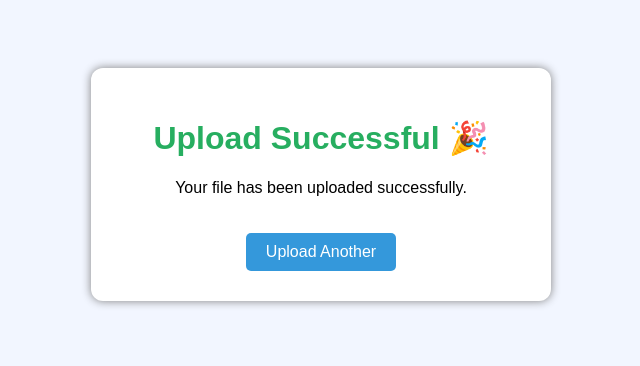
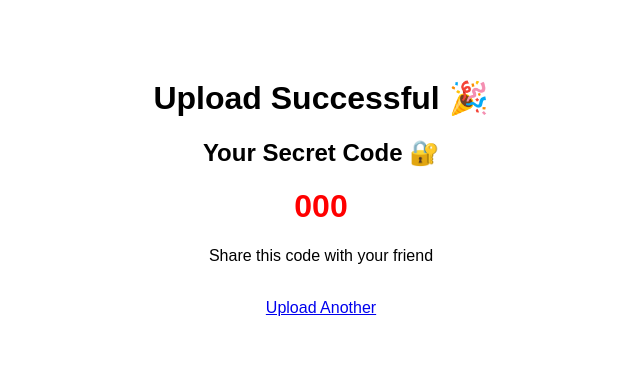
Before and after one commit to duniaparnasomarouthu-creator/quickshare, a Flask app: template templates/result.html in a window 1280 px wide. Shown: the top 366 px of the page, without its empty margins (319-959 px from the left). Run offline with Flask 3, Linux system fonts and the light colour scheme; the template is opened without the code that fills it: most values are stand-ins (such as "Sample title", 1, 10 or a date in 2020).

Commit message:
Update result.html

```diff
--- a/templates/result.html
+++ b/templates/result.html
@@ -1,53 +1,20 @@
 <!DOCTYPE html>
 <html>
 <head>
-    <title>Upload Result</title>
-    <style>
-        body {
-            font-family: Arial;
-            background: #f2f6ff;
-            text-align: center;
-            padding: 60px;
-        }
+    <title>Secret Code</title>
+</head>
+<body style="text-align:center;font-family:Arial;padding:50px;">
 
-        .box {
-            background: white;
-            padding: 30px;
-            width: 400px;
-            margin: auto;
-            border-radius: 12px;
-            box-shadow: 0px 0px 10px gray;
-        }
-
-        h1 {
-            color: #27ae60;
-        }
-
-        a {
-            display: inline-block;
-            margin-top: 20px;
-            padding: 10px 20px;
-            background: #3498db;
-            color: white;
-            text-decoration: none;
-            border-radius: 5px;
-        }
-
-        a:hover {
-            background: #2980b9;
-        }
-    </style>
-</head>
-
-<body>
-
-<div class="box">
     <h1>Upload Successful 🎉</h1>
 
-    <p>Your file has been uploaded successfully.</p>
+    <h2>Your Secret Code 🔐</h2>
+    <h1 style="color:red;">{{ code }}</h1>
+
+    <p>Share this code with your friend</p>
+
+    <br>
 
     <a href="/">Upload Another</a>
-</div>
 
 </body>
 </html>
```
